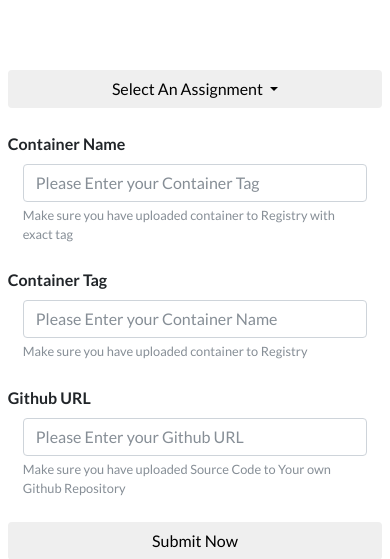
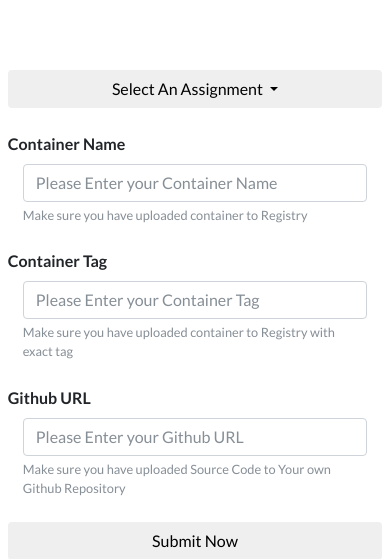
Before and after one commit to timam/awsass, a Django app: page /submit_addignment/ in a window 390 px wide. Shown: the part 56-615 px from the top of the page. Run offline with Django 3.2, Linux system fonts and the light colour scheme; the visitor is signed in with stand-in values (Sample User, id 1); some libraries are stand-ins or nearby versions.

Commit message:
Naming Mistake Fixed

```diff
--- a/templates/review-assignemt.html
+++ b/templates/review-assignemt.html
@@ -51,6 +51,5 @@
 
 
 
-
 <button type="button">Accepted</button>
 <button type="button">Denited</button>
--- a/templates/submit-addignment.html
+++ b/templates/submit-addignment.html
@@ -22,22 +22,22 @@
         </ul>
     </div>    <br>
 
+
     <div class="form-horizontal">
-        <label class="control-label" for="ContainerName">Container Name</label>
+            <label for="control-label ">Container Name</label>
+            <div class="col-sm-6">
+                <input type="" class="form-control" id="containerName" aria-describedby="containerHelp" placeholder="Please Enter your Container Name">
+                <small id="containerHelp" class="form-text text-muted">Make sure you have uploaded container to Registry</small>
+            </div><br>
+        </div>
+
+    <div class="form-horizontal">
+        <label class="control-label" for="ContainerTag">Container Tag</label>
         <div class="col-sm-6">
             <input type="" class="form-control" id="containerTag" placeholder="Please Enter your Container Tag">
             <small id="containerHelp" class="form-text text-muted">Make sure you have uploaded container to Registry with exact tag</small>
         </div><br>
     </div>
-
-    <div class="form-horizontal">
-        <label for="control-label ">Container Tag</label>
-        <div class="col-sm-6">
-            <input type="" class="form-control" id="containerName" aria-describedby="containerHelp" placeholder="Please Enter your Container Name">
-            <small id="containerHelp" class="form-text text-muted">Make sure you have uploaded container to Registry</small>
-        </div><br>
-    </div>
-
 
     <div class="form-horizontal">
         <label for="control-label">Github URL</label>
```
